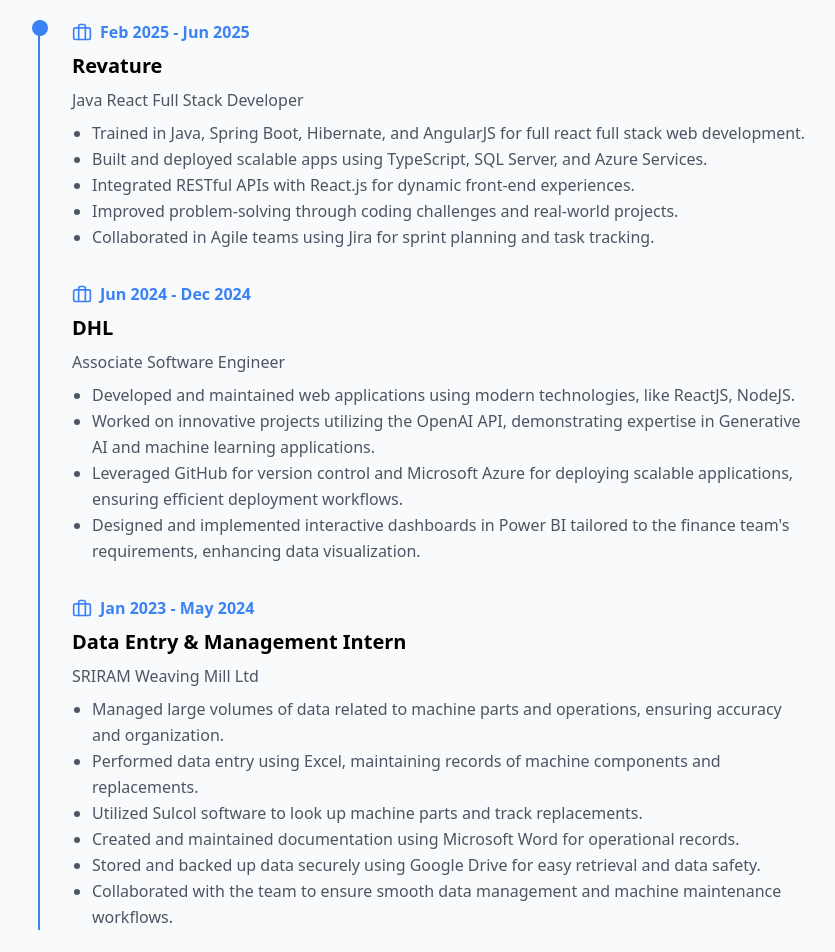
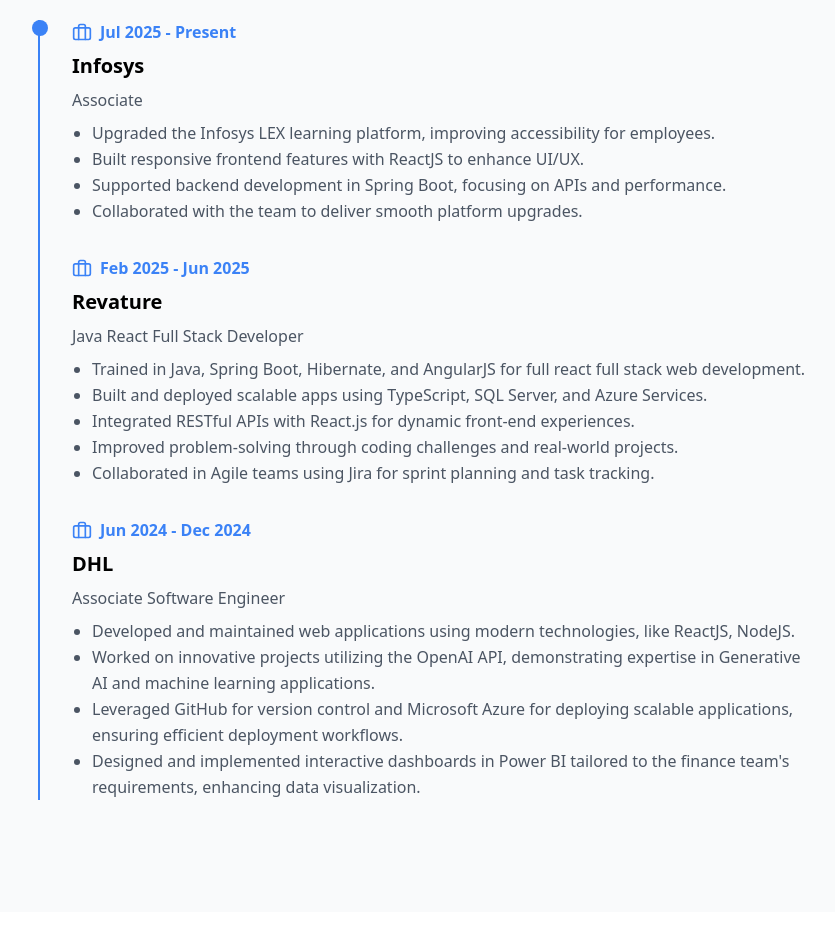
Before and after one commit to R-Dharun/My-Portfolio-1, a React (Vite) app: page / in a window 1280 px wide. Shown: the part 1400-2352 px from the top of the page, without its empty margins (218-1053 px from the left). Built offline with nearby package versions, Linux system fonts and the light colour scheme; no server answers.

Commit message:
Commit
Change in the experience

```diff
--- a/src/components/Experience.tsx
+++ b/src/components/Experience.tsx
@@ -8,6 +8,25 @@
         <div className="max-w-3xl mx-auto">
           <div className="relative pl-8 border-l-2 border-blue-500">
             <div className="absolute -left-2 top-0 w-4 h-4 rounded-full bg-blue-500" />
+
+
+
+            <div className="mb-8">
+              <div className="flex items-center gap-2 text-blue-500 mb-2">
+                <Briefcase size={20} />
+                <span className="font-semibold">Jul 2025 - Present</span>
+              </div>
+
+              <p className="text-xl font-bold mb-2"> Infosys</p>
+              <h3 className="text-gray-600 mb-2">Associate</h3>
+              <ul className="list-disc list-outside pl-5 text-gray-600 leading-relaxed">
+                <li>Upgraded the Infosys LEX learning platform, improving accessibility for employees.</li>
+                <li>Built responsive frontend features with ReactJS to enhance UI/UX.</li>
+                <li>Supported backend development in Spring Boot, focusing on APIs and performance.</li>
+                <li>Collaborated with the team to deliver smooth platform upgrades.</li>
+              </ul>
+            </div>
+
 
             <div className="mb-8">
               <div className="flex items-center gap-2 text-blue-500 mb-2">
@@ -40,22 +59,7 @@
               </ul>
             </div>
 
-            <div className="mb-8">
-              <div className="flex items-center gap-2 text-blue-500 mb-2">
-                <Briefcase size={20} />
-                <span className="font-semibold">Jan 2023 - May 2024</span>
-              </div>
-              <h3 className="text-xl font-bold mb-2">Data Entry & Management Intern</h3>
-              <p className="text-gray-600 mb-2"> SRIRAM Weaving Mill Ltd</p>
-              <ul className="list-disc list-outside pl-5 text-gray-600 leading-relaxed">
-                <li>Managed large volumes of data related to machine parts and operations, ensuring accuracy and organization.</li>
-                <li>Performed data entry using Excel, maintaining records of machine components and replacements.</li>
-                <li>Utilized Sulcol software to look up machine parts and track replacements.</li>
-                <li>Created and maintained documentation using Microsoft Word for operational records.</li>
-                <li>Stored and backed up data securely using Google Drive for easy retrieval and data safety.</li>
-                <li>Collaborated with the team to ensure smooth data management and machine maintenance workflows.</li>
-              </ul>
-            </div>
+
           </div>
         </div>
       </div>
```
